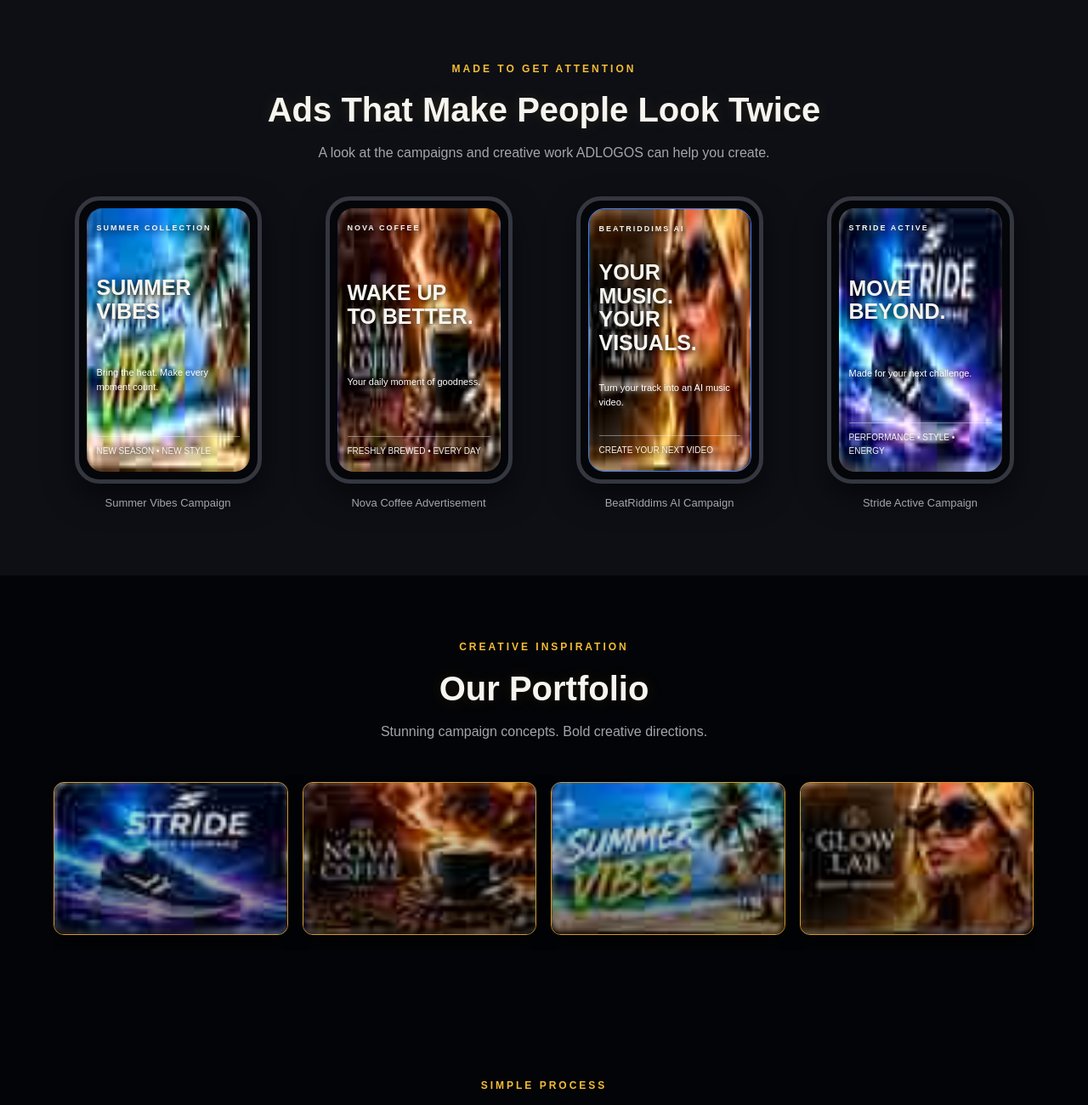
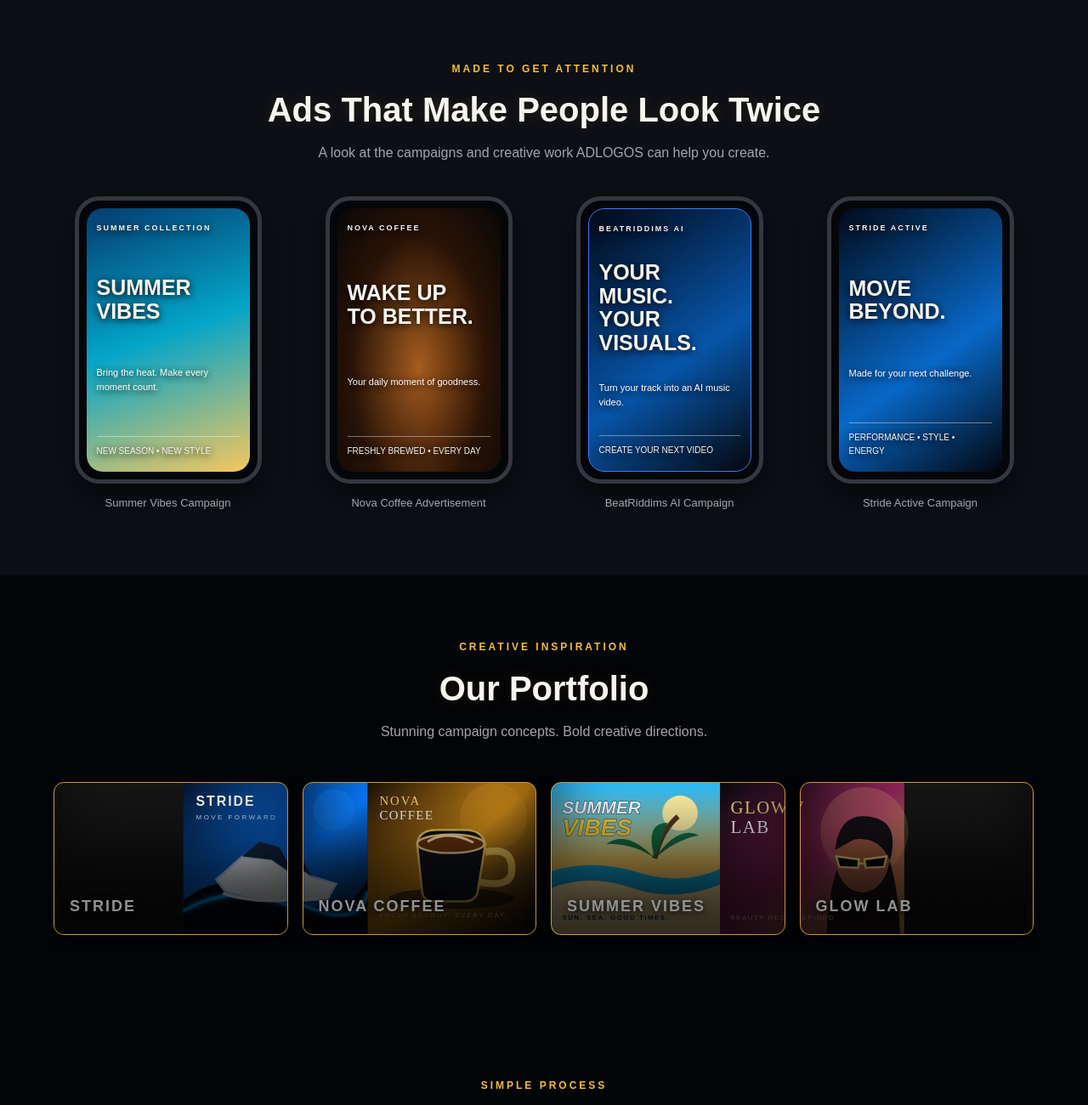
Before and after one commit to dterminette9-wq/adlogos, a plain HTML site: page index.html in a window 1280 px wide. Shown: the part 1373-2673 px from the top of the page at 85% size. Drawn offline with Linux system fonts and the light colour scheme.

Commit message:
Use crisp scalable artwork and correct campaign imagery

```diff
--- a/index.html
+++ b/index.html
@@ -33,7 +33,7 @@ nav a:hover{color:var(--gold)}
 .btn.blue{background:var(--blue);color:white}
 .hero{padding:64px 0 60px;background:radial-gradient(ellipse at 82% 18%,#073b79 0,transparent 38%),radial-gradient(ellipse at 15% 50%,#5a3407 0,transparent 42%),#030407;position:relative;overflow:hidden}
 .hero:after{content:"";display:block;height:1px;width:100%;position:absolute;bottom:0;left:0;background:linear-gradient(90deg,transparent,var(--gold),transparent);box-shadow:0 0 18px var(--gold)}
-.hero-grid{display:grid;grid-template-columns:1.05fr .95fr;gap:55px;align-items:center;position:relative;z-index:1}.hero-presenter{position:absolute;left:max(0px,calc((100vw - 1160px)/2 - 25px));bottom:0;width:260px;height:360px;object-fit:cover;object-position:top;border-radius:130px 130px 0 0;opacity:1;z-index:2;filter:drop-shadow(0 0 22px #f5bd3560);mask-image:linear-gradient(to bottom,#000 78%,transparent)}.campaign-img{position:absolute;inset:0;width:400%;height:100%;max-width:none;object-fit:fill;z-index:0;pointer-events:none}.campaign-img.q0{transform:translateX(0)}.campaign-img.q1{transform:translateX(-25%)}.campaign-img.q2{transform:translateX(-50%)}.campaign-img.q3{transform:translateX(-75%)}.phone-screen>*:not(.campaign-img){position:relative;z-index:1;text-shadow:0 2px 8px #000}.portfolio-item{position:relative;overflow:hidden}.portfolio-item .campaign-img{height:100%}.portfolio-item{isolation:isolate}.portfolio-item:after{content:'';position:absolute;inset:0;background:linear-gradient(transparent,#0008);z-index:0}.portfolio-item{color:#fff;text-shadow:0 2px 8px #000}.portfolio-item:not(:has(.campaign-img)){background:#151515}
+.hero-grid{display:grid;grid-template-columns:1.05fr .95fr;gap:55px;align-items:center;position:relative;z-index:1}.hero-presenter{position:absolute;left:max(0px,calc((100vw - 1160px)/2 - 25px));bottom:0;width:260px;height:360px;object-fit:cover;object-position:top;border-radius:130px 130px 0 0;opacity:1;z-index:2;filter:drop-shadow(0 0 22px #f5bd3560);mask-image:linear-gradient(to bottom,#000 78%,transparent)}.phone-screen>*{position:relative;z-index:1;text-shadow:0 2px 8px #000}.portfolio-item{position:relative;overflow:hidden;color:#fff;text-shadow:0 2px 8px #000;isolation:isolate}.portfolio-item:after{content:'';position:absolute;inset:0;background:linear-gradient(transparent,#0008);z-index:0}.portfolio-item{background-color:#151515}
 .eyebrow{color:var(--gold);font-weight:800;letter-spacing:3px;font-size:12px;text-transform:uppercase}
 h1{font-size:clamp(42px,6vw,69px);line-height:1.06;margin:18px 0}
 h1 span{color:var(--gold);text-shadow:0 5px 22px #f5bd3560}
@@ -45,7 +45,7 @@ h1 span{color:var(--gold);text-shadow:0 5px 22px #f5bd3560}
 .tag{font-size:11px;color:var(--gold);border:1px solid #8b7041;padding:5px 9px;border-radius:20px}
 .feature-card h2{font-size:29px;margin-bottom:8px}
 .feature-card p{font-size:14px;margin:0 0 18px}
-.feature-visual{height:190px;border-radius:12px;background:radial-gradient(circle at 75% 25%,#0a79ff 0,transparent 32%),linear-gradient(130deg,#080d19,#111e39 48%,#6b470b);display:flex;align-items:center;justify-content:center;text-align:center;padding:20px;border:1px solid #4d79c9;box-shadow:inset 0 0 30px #0009,0 0 20px #087cff30}
+.feature-visual{height:190px;border-radius:12px;background:linear-gradient(#02050a33,#02050a66),url("assets/beatriddims-hero.svg") center/cover;display:flex;align-items:center;justify-content:center;text-align:center;padding:20px;border:1px solid #4d79c9;box-shadow:inset 0 0 30px #0009,0 0 20px #087cff30}
 .feature-visual strong{font-size:27px;letter-spacing:2px}
 .feature-visual span{display:block;color:#f0d69a;font-size:12px;letter-spacing:4px}
 section{padding:75px 0}
@@ -67,10 +67,10 @@ section{padding:75px 0}
 .phone-screen h3{font-size:25px;line-height:1.1;text-transform:uppercase}
 .phone-screen p{font-size:11px;color:#fff}
 .phone-screen .ad-foot{font-size:10px;border-top:1px solid #ffffff66;padding-top:9px}
-.summer{background-image:linear-gradient(#05070a22,#05070a66),url('assets/campaigns.jpg');background-size:100% 100%,400% 100%;background-position:center,0% center}
-.coffee{background-image:linear-gradient(#05070a22,#05070a66),url('assets/campaigns.jpg');background-size:100% 100%,400% 100%;background-position:center,33.333% center}
-.beatriddims{background-image:linear-gradient(#05070a22,#05070a66),url('assets/campaigns.jpg');background-size:100% 100%,400% 100%;background-position:center,66.666% center;border:1px solid #377dff}
-.stride{background-image:linear-gradient(#05070a22,#05070a66),url('assets/campaigns.jpg');background-size:100% 100%,400% 100%;background-position:center,100% center}
+.summer{background:linear-gradient(160deg,#053c70,#04a5c8 48%,#f6c75d);}
+.coffee{background:radial-gradient(ellipse at 50% 60%,#a55c1e,#291306 58%,#080706);}
+.beatriddims{background:linear-gradient(145deg,#020817,#0755a8 58%,#05070c);border:1px solid #377dff;}
+.stride{background:linear-gradient(145deg,#020b19,#0868c7 58%,#03060d);}
 .phone-caption{margin-top:13px;color:var(--muted);font-size:13px}
 .portfolio-grid{display:flex;gap:17px;overflow-x:auto;padding:8px 3px 18px;scroll-snap-type:x mandatory;scrollbar-width:thin;scrollbar-color:var(--gold) #24252b}
 .portfolio-grid::-webkit-scrollbar{height:7px}
@@ -78,10 +78,10 @@ section{padding:75px 0}
 .portfolio-grid::-webkit-scrollbar-thumb{background:var(--gold);border-radius:8px}
 .portfolio-item{height:180px;flex:0 0 calc(25% - 13px);min-width:235px;border-radius:12px;padding:18px;display:flex;align-items:end;font-weight:900;letter-spacing:2px;font-size:18px;border:1px solid #d09a2c;scroll-snap-align:start;transition:transform .2s,box-shadow .2s,border-color .2s;box-shadow:inset 0 -90px 70px #0009,0 8px 25px #0008}
 .portfolio-item:hover{transform:translateY(-4px);border-color:var(--gold-bright);box-shadow:0 10px 28px var(--gold-glow)}
-.p1{background-image:url('assets/campaigns.jpg');background-size:400% 100%;background-position:0% center}
-.p2{background-image:url('assets/campaigns.jpg');background-size:400% 100%;background-position:33.333% center}
-.p3{background-image:url('assets/campaigns.jpg');background-size:400% 100%;background-position:66.666% center}
-.p4{background-image:url('assets/campaigns.jpg');background-size:400% 100%;background-position:100% center}
+.p1{background-image:url("assets/campaigns.svg");background-size:400% 100%;background-position:0% center;}
+.p2{background-image:url("assets/campaigns.svg");background-size:400% 100%;background-position:33.333% center;}
+.p3{background-image:url("assets/campaigns.svg");background-size:400% 100%;background-position:66.666% center;}
+.p4{background-image:url("assets/campaigns.svg");background-size:400% 100%;background-position:100% center;}
 .steps{display:grid;grid-template-columns:repeat(3,1fr);gap:20px}
 .step{padding:24px;border:1px solid #77571c;border-radius:14px;background:linear-gradient(145deg,#19170f,#090b11);box-shadow:0 0 20px #f5bd3515}
 .step b{color:var(--gold);font-size:13px;letter-spacing:2px}
@@ -125,7 +125,7 @@ footer{border-top:1px solid #25262c;padding:27px 0;color:var(--muted);font-size:
 
 <main>
 <section class="hero">
- <img class="hero-presenter" src="assets/presenter.jpg" alt="ADLOGOS creative presenter"><div class="container hero-grid">
+ <img class="hero-presenter" src="assets/presenter.svg" alt="ADLOGOS creative presenter"><div class="container hero-grid">
   <div>
    <div class="eyebrow">CREATE. DESIGN. ADVERTISE. GROW.</div>
    <h1>Ads, logos and flyers <span>that sell</span> — in minutes.</h1>
@@ -173,10 +173,10 @@ footer{border-top:1px solid #25262c;padding:27px 0;color:var(--muted);font-size:
    <p>A look at the campaigns and creative work ADLOGOS can help you create.</p>
   </div>
   <div class="phone-grid">
-   <div class="phone-wrap"><div class="phone"><div class="phone-screen summer"><img class="campaign-img q2" src="assets/campaigns.jpg?v=2" alt="Summer Vibes campaign artwork"><span class="ad-label">SUMMER COLLECTION</span><h3>Summer<br>Vibes</h3><p>Bring the heat. Make every moment count.</p><div class="ad-foot">NEW SEASON • NEW STYLE</div></div></div><div class="phone-caption">Summer Vibes Campaign</div></div>
-   <div class="phone-wrap"><div class="phone"><div class="phone-screen coffee"><img class="campaign-img q1" src="assets/campaigns.jpg?v=2" alt="Nova Coffee campaign artwork"><span class="ad-label">NOVA COFFEE</span><h3>Wake Up<br>To Better.</h3><p>Your daily moment of goodness.</p><div class="ad-foot">FRESHLY BREWED • EVERY DAY</div></div></div><div class="phone-caption">Nova Coffee Advertisement</div></div>
-   <div class="phone-wrap"><div class="phone"><div class="phone-screen beatriddims"><img class="campaign-img q3" src="assets/campaigns.jpg?v=2" alt="BeatRiddims AI campaign artwork"><span class="ad-label">BEATRIDDIMS AI</span><h3>YOUR MUSIC.<br>YOUR VISUALS.</h3><p>Turn your track into an AI music video.</p><div class="ad-foot">CREATE YOUR NEXT VIDEO</div></div></div><div class="phone-caption">BeatRiddims AI Campaign</div></div>
-   <div class="phone-wrap"><div class="phone"><div class="phone-screen stride"><img class="campaign-img q0" src="assets/campaigns.jpg?v=2" alt="Stride Active campaign artwork"><span class="ad-label">STRIDE ACTIVE</span><h3>Move<br>Beyond.</h3><p>Made for your next challenge.</p><div class="ad-foot">PERFORMANCE • STYLE • ENERGY</div></div></div><div class="phone-caption">Stride Active Campaign</div></div>
+   <div class="phone-wrap"><div class="phone"><div class="phone-screen summer"><span class="ad-label">SUMMER COLLECTION</span><h3>Summer<br>Vibes</h3><p>Bring the heat. Make every moment count.</p><div class="ad-foot">NEW SEASON • NEW STYLE</div></div></div><div class="phone-caption">Summer Vibes Campaign</div></div>
+   <div class="phone-wrap"><div class="phone"><div class="phone-screen coffee"><span class="ad-label">NOVA COFFEE</span><h3>Wake Up<br>To Better.</h3><p>Your daily moment of goodness.</p><div class="ad-foot">FRESHLY BREWED • EVERY DAY</div></div></div><div class="phone-caption">Nova Coffee Advertisement</div></div>
+   <div class="phone-wrap"><div class="phone"><div class="phone-screen beatriddims"><span class="ad-label">BEATRIDDIMS AI</span><h3>YOUR MUSIC.<br>YOUR VISUALS.</h3><p>Turn your track into an AI music video.</p><div class="ad-foot">CREATE YOUR NEXT VIDEO</div></div></div><div class="phone-caption">BeatRiddims AI Campaign</div></div>
+   <div class="phone-wrap"><div class="phone"><div class="phone-screen stride"><span class="ad-label">STRIDE ACTIVE</span><h3>Move<br>Beyond.</h3><p>Made for your next challenge.</p><div class="ad-foot">PERFORMANCE • STYLE • ENERGY</div></div></div><div class="phone-caption">Stride Active Campaign</div></div>
   </div>
  </div>
 </section>
@@ -189,10 +189,10 @@ footer{border-top:1px solid #25262c;padding:27px 0;color:var(--muted);font-size:
    <p>Stunning campaign concepts. Bold creative directions.</p>
   </div>
   <div class="portfolio-grid">
-   <div class="portfolio-item p1"><img class="campaign-img q0" src="assets/campaigns.jpg?v=2" alt="Stride Active portfolio artwork">STRIDE</div>
-   <div class="portfolio-item p2"><img class="campaign-img q1" src="assets/campaigns.jpg?v=2" alt="Nova Coffee portfolio artwork">NOVA COFFEE</div>
-   <div class="portfolio-item p3"><img class="campaign-img q2" src="assets/campaigns.jpg?v=2" alt="Summer Vibes portfolio artwork">SUMMER VIBES</div>
-   <div class="portfolio-item p4"><img class="campaign-img q3" src="assets/campaigns.jpg?v=2" alt="Glow Lab portfolio artwork">GLOW LAB</div>
+   <div class="portfolio-item p1">STRIDE</div>
+   <div class="portfolio-item p2">NOVA COFFEE</div>
+   <div class="portfolio-item p3">SUMMER VIBES</div>
+   <div class="portfolio-item p4">GLOW LAB</div>
   </div>
  </div>
 </section>
```
